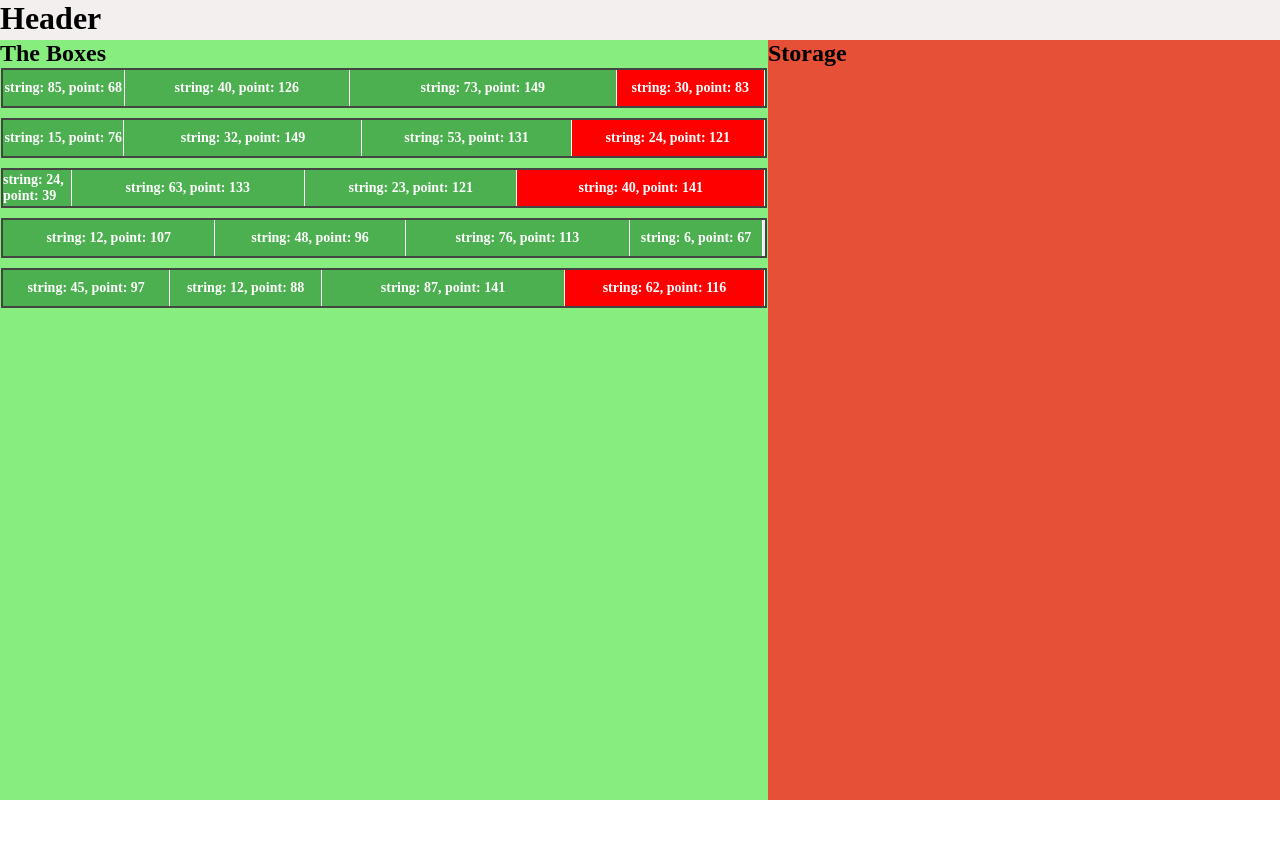
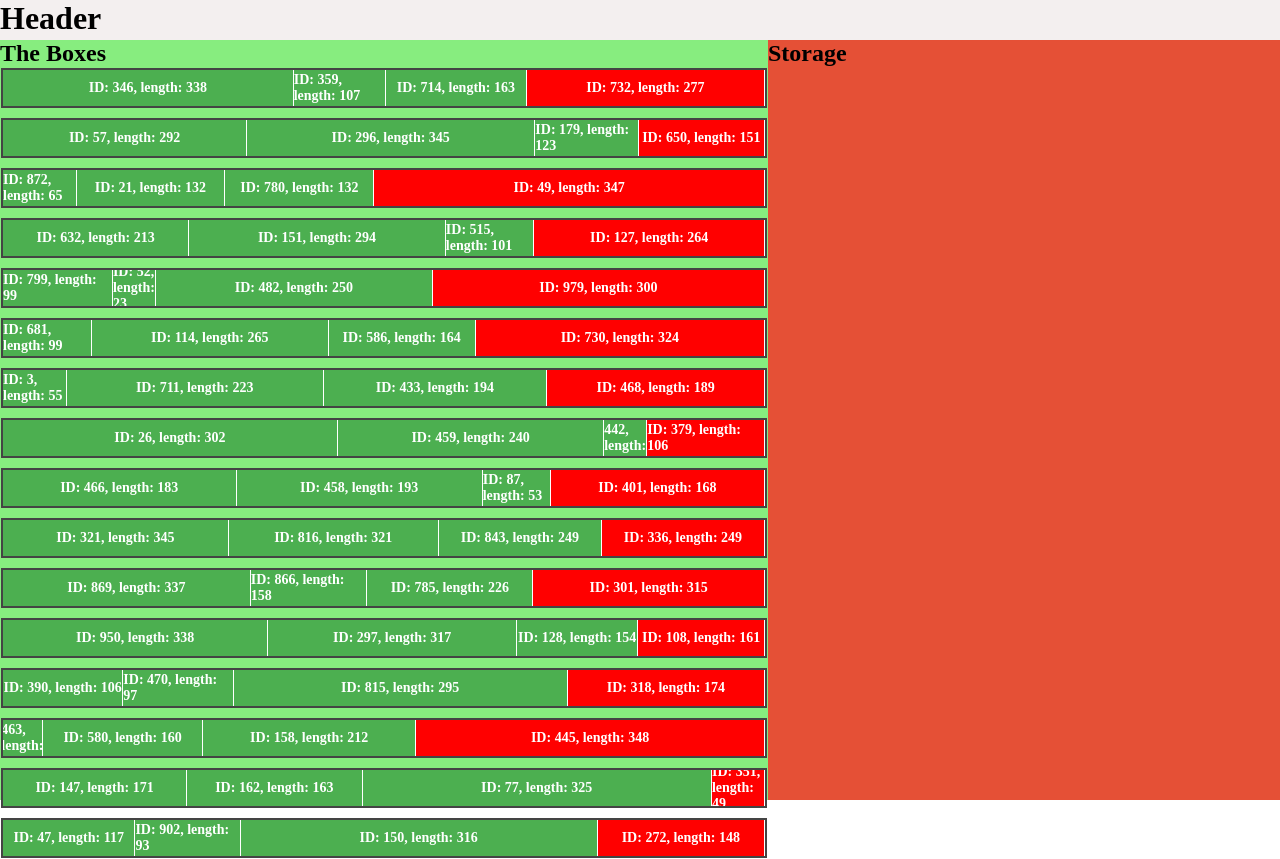
Before and after one commit to Roulev/PianoidBoxes, a React (Create React App) app: page / in a window 1280 px wide. Before the commit the page ends 800 px from the top, so only its background shows below. Built offline with nearby package versions, Linux system fonts and the light colour scheme; the HTML template or start-up script is replaced by a standard one.

Commit message:
data format is changed

```diff
--- a/src/App.js
+++ b/src/App.js
@@ -1,47 +1,55 @@
 import './styles/App.css';
 import BoxVisualizer from './components/BoxVisualizer.jsx';
 import BoxStorage from './components/BoxStorage.jsx';
-import { useState, useEffect } from 'react';
+import { useState } from 'react';
 
+// Новая генерация данных
 function generateTestData() {
   const rand = (min, max) => Math.floor(Math.random() * (max - min + 1)) + min;
+  const totalMatrices = 16;
+  const itemsPerMatrix = 4;
+  const usedIDs = new Set();
 
-  return Array.from({ length: 5 }, () =>
-    Array.from({ length: 4 }, () => [rand(1, 88), rand(35, 150)])
+  const generateUniqueID = () => {
+    let id;
+    do {
+      id = rand(0, 999);
+    } while (usedIDs.has(id));
+    usedIDs.add(id);
+    return id;
+  };
+
+  return Array.from({ length: totalMatrices }, () =>
+    Array.from({ length: itemsPerMatrix }, () => ({
+      ID: generateUniqueID(),
+      length: rand(10, 350),
+    }))
   );
 }
 
 function App() {
   const [data] = useState(generateTestData);
-  const [boxes, setBoxes] = useState(data); // Initialize with test data
-  const [storage, setStorage] = useState([]); // Storage for moved items
+  const [boxes, setBoxes] = useState(data);
+  const [storage, setStorage] = useState([]);
 
   const [selectedStorageBox, setSelectedStorageBox] = useState(null);
-
   const [sumLength, setSumLength] = useState(384);
 
   const handleMoveToStorage = (item, itemIdx, boxIdx) => {
-    setStorage((prev) => [...prev, item]); // Add item in Storage
+    setStorage((prev) => [...prev, item]);
 
-    // Updating boxes
-    setBoxes((prevBoxes) => {
-      return prevBoxes.map((box, idx) => {
+    setBoxes((prevBoxes) =>
+      prevBoxes.map((box, idx) => {
         if (idx !== boxIdx) return box;
-
-        const newMatrix = box.filter((_, i) => i !== itemIdx); // Delete item by index
+        const newMatrix = box.filter((_, i) => i !== itemIdx);
         return newMatrix;
-      });
-    });
+      })
+    );
   };
 
   const handleStorageClick = (index) => {
     setSelectedStorageBox((prev) => (prev === index ? null : index));
-
   };
-
-  // useEffect(() => {
-  //   console.log('Boxes:', boxes);
-  // }, [boxes]);
 
   return (
     <div className="App">
--- a/src/components/BoxStorage.jsx
+++ b/src/components/BoxStorage.jsx
@@ -3,14 +3,14 @@ import '../styles/BoxStorage.css';
 function BoxStorage({ items, selectedStorageBox, onClickItem }) {
   return (
     <div className="storage-container">
-      {items.map(([stringNumber, point], index) => (
+      {items.map((item, index) => (
         <div
           key={index}
           className={`storage-item ${index === selectedStorageBox ? 'selected' : ''}`}
           onClick={() => onClickItem(index)}
-          title={`string: ${stringNumber}, point: ${point}`}
+          title={`ID: ${item.ID}, length: ${item.length}`}
         >
-          {point}
+          ID: {item.ID}, length: {item.length}
         </div>
       ))}
     </div>
--- a/src/components/BoxVisualizer.jsx
+++ b/src/components/BoxVisualizer.jsx
@@ -1,33 +1,29 @@
-// BoxVisualizer.jsx
 import '../styles/BoxVisualizer.css';
 
 function BoxVisualizer({ boxes, stringLength, onDoubleClick }) {
   return (
     <div className="box-container">
       {boxes.map((box, boxIdx) => {
-        const matrix      = box;
-        const totalLength = matrix.reduce((s, [, p]) => s + p, 0);
+        const matrix = box;
+        const totalLength = matrix.reduce((sum, item) => sum + item.length, 0);
         const isLastTooBig = totalLength > stringLength;
 
         return (
           <div className="box" key={boxIdx}>
-            {matrix.map(([stringNumber, point], itemIdx) => {
+            {matrix.map((item, itemIdx) => {
               const isLast = itemIdx === matrix.length - 1;
-              const isRed  = isLast && isLastTooBig;
-
-              const style = { width: `${(point * 100) / stringLength}%` };
+              const isRed = isLast && isLastTooBig;
+              const style = { width: `${(item.length * 100) / stringLength}%` };
 
               return (
                 <div
                   key={itemIdx}
                   className={`item ${isRed ? 'item-red' : 'item-green'}`}
                   style={style}
-                  title={`string: ${stringNumber}, point: ${point}`}
-                  onDoubleClick={() =>
-                    onDoubleClick?.([stringNumber, point], itemIdx, boxIdx)
-                  }
+                  title={`ID: ${item.ID}, length: ${item.length}`}
+                  onDoubleClick={() => onDoubleClick?.(item, itemIdx, boxIdx)}
                 >
-                  string: {stringNumber}, point: {point}
+                  ID: {item.ID}, length: {item.length}
                 </div>
               );
             })}
--- a/src/styles/BoxStorage.css
+++ b/src/styles/BoxStorage.css
@@ -19,5 +19,5 @@
 }
 
 .storage-item.selected {
-  background-color: #87cefa;
+  background-color: lightblue;
 }
```
